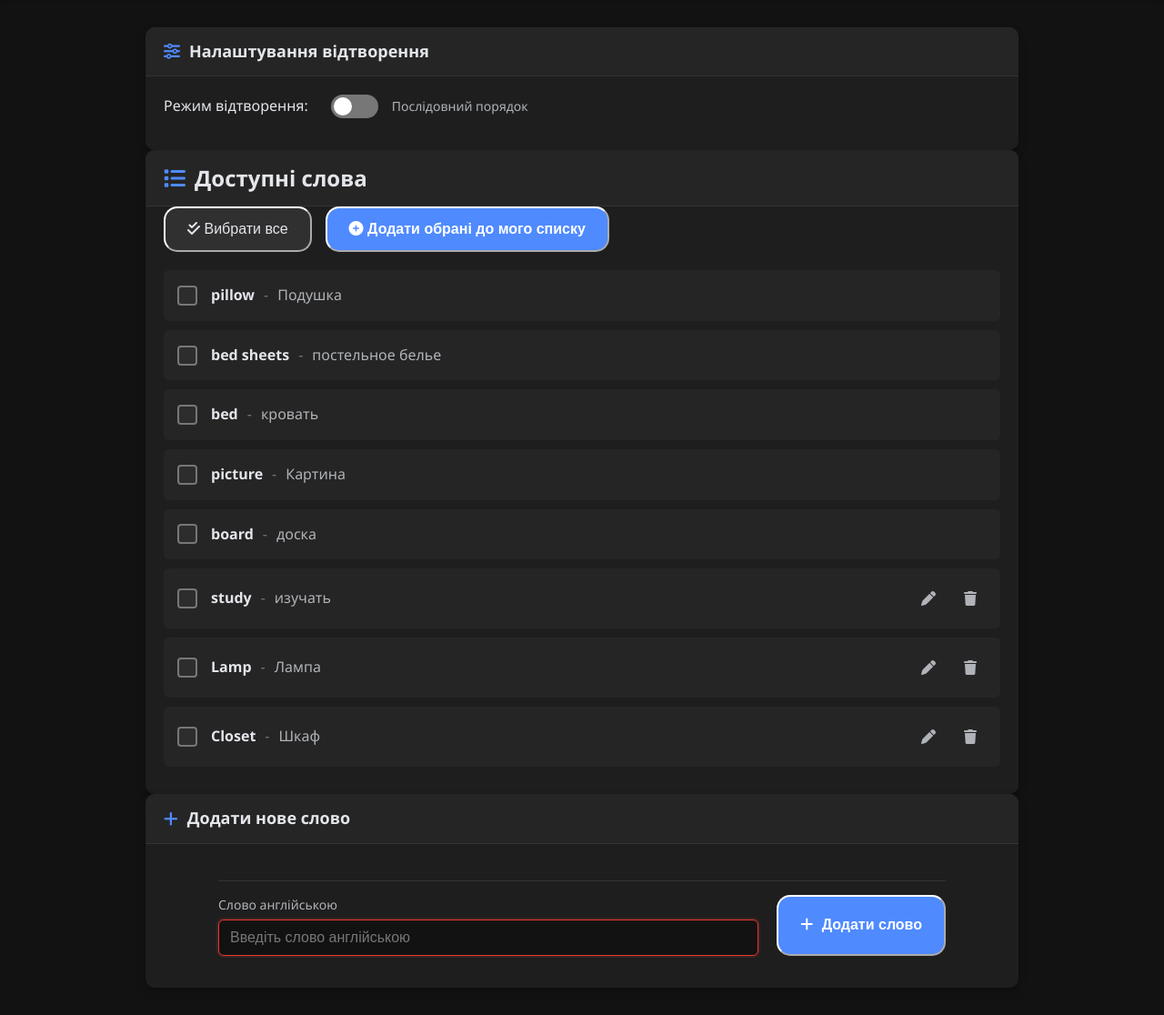
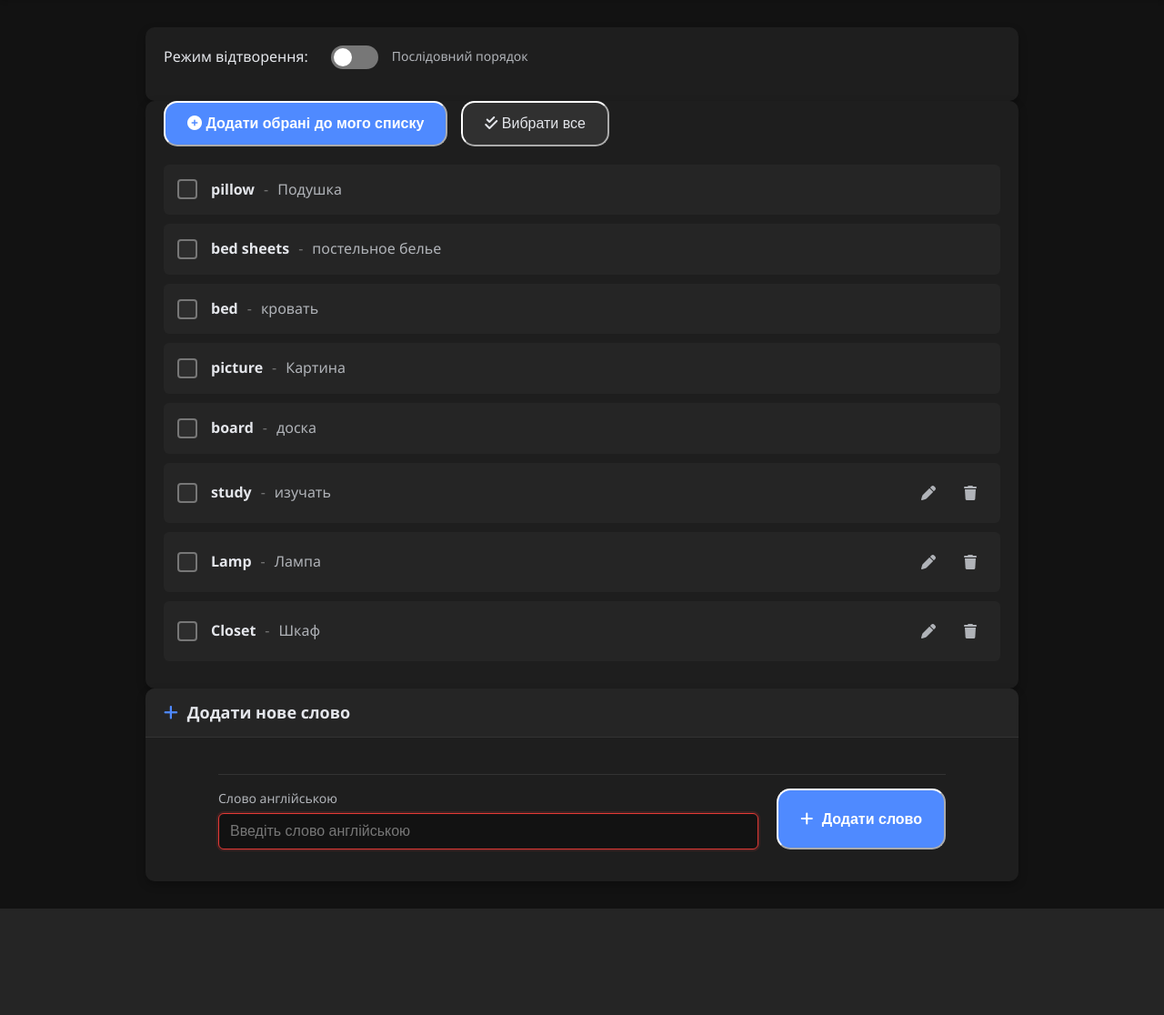
Before and after one commit to malmeshnik/learn_words, a Django app: page /rooms/room/1/ in a window 1280 px wide. Shown: the part 82-1198 px from the top of the page at 91% size. After the commit the page ends 1081 px from the top, so only its background shows below. Run offline with Django 5.2, Linux system fonts and the light colour scheme; a user stored in the database is signed in; data comes from the database, SQL or seed files in the repository.

Commit message:
fixed interface

```diff
--- a/learn_words/trainer/templates/room_words.html
+++ b/learn_words/trainer/templates/room_words.html
@@ -45,9 +45,6 @@
 
     <main class="container">
         <div class="card">
-            <div class="card-header">
-                <h3><i class="fas fa-sliders"></i> Налаштування відтворення</h3>
-            </div>
             <div class="card-body">
                 <div class="toggle-container">
                     <div class="mode-label">Режим відтворення:</div>
@@ -63,20 +60,17 @@
         </div>
 
         <div class="card word-section">
-            <div class="card-header">
-                <h2><i class="fas fa-list"></i> Доступні слова</h2>
-            </div>
             <div class="card-body">
                 <form id="wordSelectionForm">
                     {% csrf_token %}
 
                     <!-- Кнопки управління -->
                     <div class="word-controls">
+                        <button type="button" onclick="addSelectedWords()" class="primary-btn">
+                            <i class="fas fa-plus-circle"></i> Додати обрані до мого списку
+                        </button>
                         <button type="button" onclick="toggleSelectAll()" class="secondary-btn">
                             <i class="fas fa-check-double"></i> <span id="selectAllText">Вибрати все</span>
-                        </button>
-                        <button type="button" onclick="addSelectedWords()" class="primary-btn">
-                            <i class="fas fa-plus-circle"></i> Додати обрані до мого списку
                         </button>
                     </div>
 
```
Also changed, not shown: learn_words/trainer/templates/chapters.html (+10 -12 lines), learn_words/trainer/templates/rooms.html (+8 -12 lines), learn_words/trainer/templates/sections.html (+7 -9 lines).
